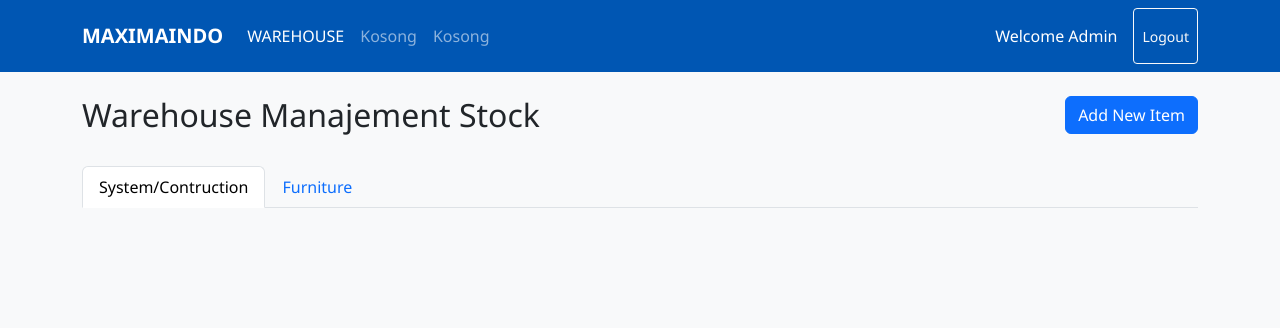
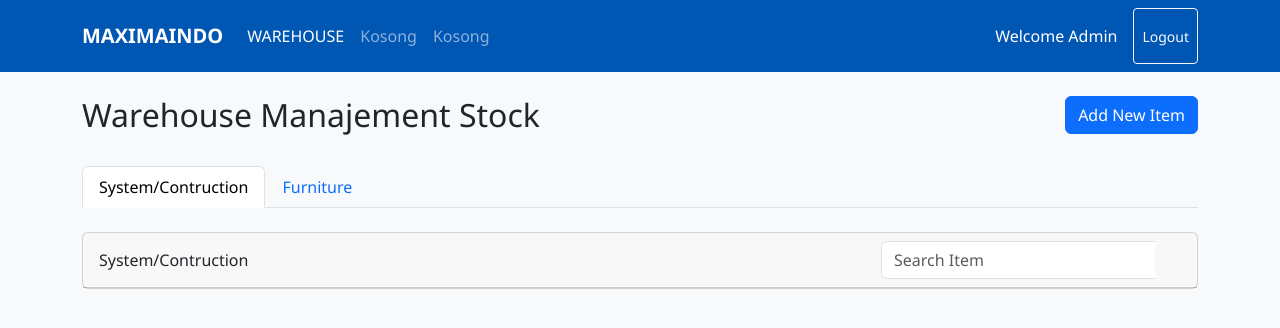
Before and after one commit to njtesterz/njtesterz.github.io, a plain HTML site: page index.html in a window 1280 px wide. Drawn offline with nearby package versions, Linux system fonts and the light colour scheme.

Commit message:
update index.html

```diff
--- a/index.html
+++ b/index.html
@@ -84,12 +84,30 @@
       </ul>
 
       <!-- Table Konten -->
+      <div class="tab-content" id="stockTabsContent">
 
+        <!-- System/Contruction -->
+        <div class="tab-pane fade show active" id="system" role="tabpanel">
+          <div class="card">
+            <div class="card-header d-flex justify-content-between align-items-center">
+              <span>System/Contruction</span>
+
+              <!-- Search Box -->
+              <div class="input-group" style="width:300px;">
+                <input type="text" class="form-control" placeholder="Search Item" id="searchItem">
+                <button class="btn btn-outline-light" type="button" id="searchSystemBtn">
+                  <i class="bi bi-search"></i>
+                </button>
+              </div>
+            </div>
+          </div>
+        </div>
+      </div>
 
     </div>
 
+    <!-- JS bootstrap proper -->
 
-    <!-- JS bootstrap proper -->
     <script src="https://cdn.jsdelivr.net/npm/bootstrap@5.3.0/dist/js/bootstrap.bundle.min.js"></script>
 
     <!-- Script JS -->
```
